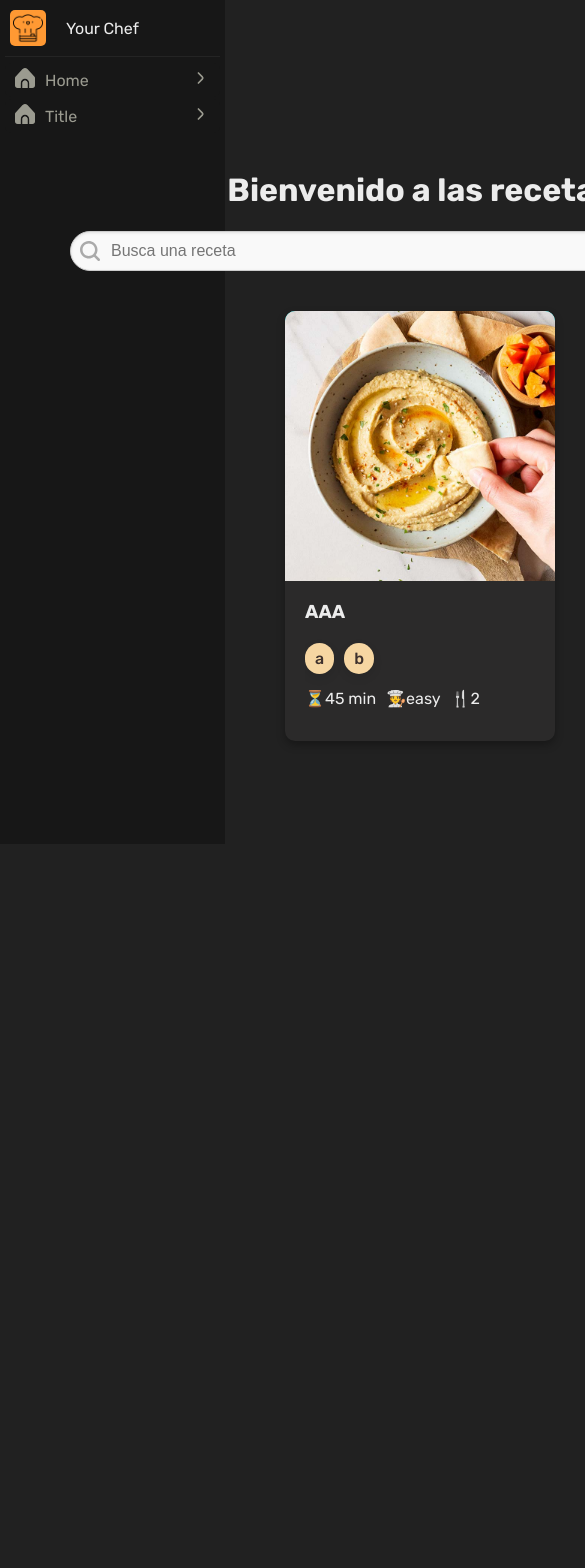
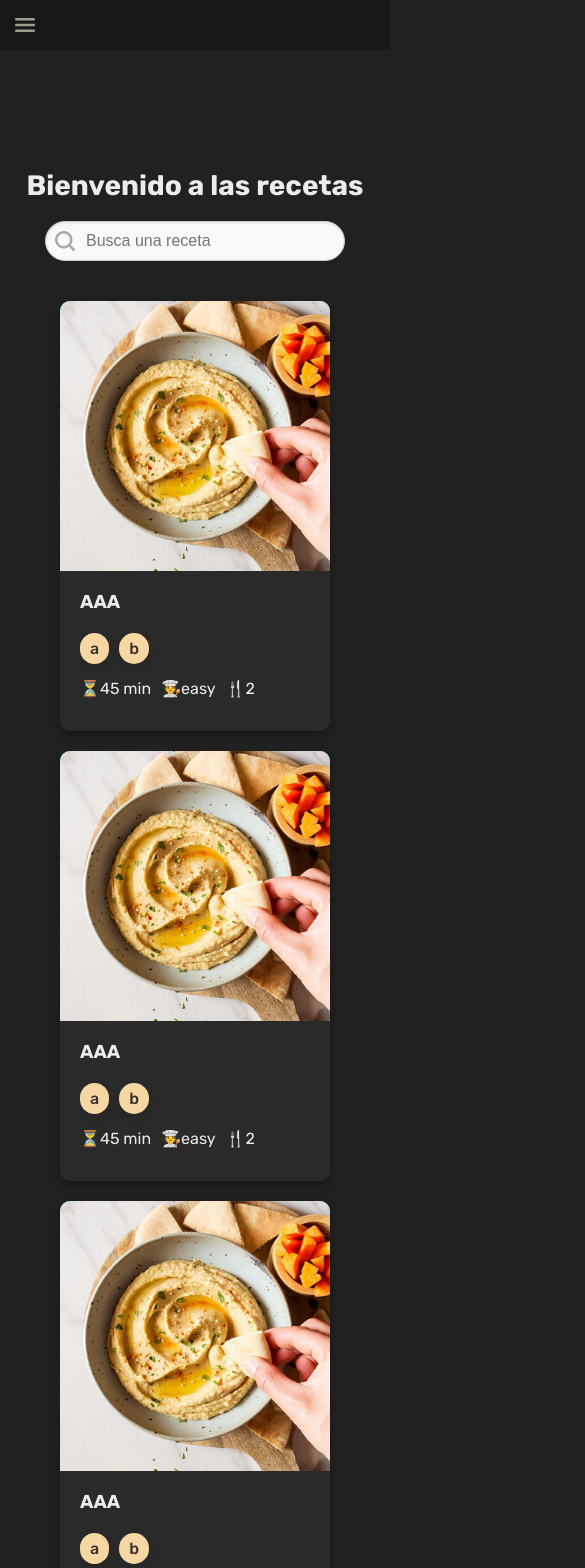
Before and after one commit to GerardRuica/Gero-Universe, an Angular app in the folder gero-universe-app/: page /your-chef/recipes in a window 390 px wide. Shown: the top 1568 px of the page, 585 px wide, since content can reach past the window. Before the commit the page ends 844 px from the top, so only its background shows below. Built offline with nearby package versions, Linux system fonts and the light colour scheme.

Commit message:
sidebar fixes

```diff
--- a/gero-universe-app/src/app/features/your-chef/components/sidebar-your-chef/sidebar-your-chef.component.scss
+++ b/gero-universe-app/src/app/features/your-chef/components/sidebar-your-chef/sidebar-your-chef.component.scss
@@ -0,0 +1,3 @@
+:host {
+  z-index: 1;
+}
--- a/gero-universe-app/src/app/features/your-chef/pages/your-chef-main-page/your-chef-main-page.component.scss
+++ b/gero-universe-app/src/app/features/your-chef/pages/your-chef-main-page/your-chef-main-page.component.scss
@@ -16,3 +16,9 @@
   width: 100%;
   height: 100%;
 }
+
+@media (max-width: 900px) {
+  .content {
+    margin-left: 0;
+  }
+}
--- a/gero-universe-app/src/app/features/your-chef/pages/your-chef-recipes-page/recipes-page.component.html
+++ b/gero-universe-app/src/app/features/your-chef/pages/your-chef-recipes-page/recipes-page.component.html
@@ -13,4 +13,20 @@
     [difficulty]="'easy'"
     [people]="2"
   ></recipe-card>
+  <recipe-card
+    [imageSrc]="'./assets/images/examples/hummus.jpg'"
+    [title]="'AAA'"
+    [principalIngredients]="['a', 'b']"
+    [time]="'45 min'"
+    [difficulty]="'easy'"
+    [people]="2"
+  ></recipe-card>
+  <recipe-card
+    [imageSrc]="'./assets/images/examples/hummus.jpg'"
+    [title]="'AAA'"
+    [principalIngredients]="['a', 'b']"
+    [time]="'45 min'"
+    [difficulty]="'easy'"
+    [people]="2"
+  ></recipe-card>
 </div>
--- a/gero-universe-app/src/app/features/your-chef/pages/your-chef-recipes-page/recipes-page.component.scss
+++ b/gero-universe-app/src/app/features/your-chef/pages/your-chef-recipes-page/recipes-page.component.scss
@@ -11,7 +11,7 @@
   flex-direction: column;
   align-items: center;
   justify-content: center;
-  margin-top: 150px;
+  margin: 150px 0 0 0;
   width: 100%;
 }
 
@@ -36,3 +36,19 @@
   height: 350px;
   border-radius: 20px;
 }
+
+@media (max-width: 1000px) {
+  .search-container {
+    width: 500px;
+  }
+}
+
+@media (max-width: 500px) {
+  h1 {
+    font-size: 28px;
+  }
+
+  .search-container {
+    width: 300px;
+  }
+}
--- a/gero-universe-app/src/app/shared/layout/sidebar/sidebar.component.html
+++ b/gero-universe-app/src/app/shared/layout/sidebar/sidebar.component.html
@@ -1,9 +1,49 @@
-<div class="sidebar" [style.background-color]="sidebarColor">
-  <div class="logo">
-    <div class="img-container" [style.background-color]="logoBackgroundColor">
+<div class="navbar" [style.background-color]="sidebarColor">
+  <div class="toggle-button">
+    <button (click)="toggleSidebar()">
+      <svg xmlns="http://www.w3.org/2000/svg" viewBox="0 0 512 512">
+        <g>
+          <path
+            d="M480,224H32c-17.673,0-32,14.327-32,32s14.327,32,32,32h448c17.673,0,32-14.327,32-32S497.673,224,480,224z"
+          />
+          <path
+            d="M32,138.667h448c17.673,0,32-14.327,32-32s-14.327-32-32-32H32c-17.673,0-32,14.327-32,32S14.327,138.667,32,138.667z"
+          />
+          <path
+            d="M480,373.333H32c-17.673,0-32,14.327-32,32s14.327,32,32,32h448c17.673,0,32-14.327,32-32S497.673,373.333,480,373.333z"
+          />
+        </g>
+      </svg>
+    </button>
+  </div>
+</div>
+<div
+  class="sidebar"
+  [ngStyle]="{
+    'background-color': sidebarColor,
+    display: !opened && isSmallScreen ? 'none' : 'block',
+    overflow: !opened && isSmallScreen ? 'hidden' : 'visible'
+  }"
+>
+  <div class="header">
+    <div
+      class="img-container"
+      [ngStyle]="{ 'background-color': logoBackgroundColor }"
+    >
       <img [src]="logo" />
     </div>
-    <p>{{ title }}</p>
+    <div class="title">
+      <p>{{ title }}</p>
+    </div>
+    <div *ngIf="isSmallScreen" class="close-button">
+      <button (click)="toggleSidebar()">
+        <svg xmlns="http://www.w3.org/2000/svg" viewBox="0 0 24 24">
+          <path
+            d="M24,1V23c0,.55-.45,1-1,1s-1-.45-1-1V1c0-.55,.45-1,1-1s1,.45,1,1Zm-5,10H2.58L6.72,6.69c.38-.4,.37-1.03-.03-1.41-.4-.38-1.03-.37-1.41,.03L.88,9.88c-.57,.57-.88,1.32-.88,2.12s.31,1.55,.87,2.11l4.41,4.59c.2,.2,.46,.31,.72,.31s.5-.09,.69-.28c.4-.38,.41-1.02,.03-1.41L2.58,13H19c.55,0,1-.45,1-1s-.45-1-1-1Z"
+          />
+        </svg>
+      </button>
+    </div>
   </div>
   <hr class="separator" />
   <div class="content">
--- a/gero-universe-app/src/app/shared/layout/sidebar/sidebar.component.scss
+++ b/gero-universe-app/src/app/shared/layout/sidebar/sidebar.component.scss
@@ -2,9 +2,10 @@
   position: fixed;
   height: 100%;
   width: var(--sidebar-width);
+  box-shadow: 5px 0 15px rgba(0, 0, 0, 0.3);
 }
 
-.logo {
+.header {
   align-items: center;
   display: flex;
   flex-direction: row;
@@ -15,6 +16,19 @@
     display: flex;
     align-items: center;
     justify-content: center;
+  }
+
+  .close-button {
+    padding: 5px 7px 5px 5px;
+    width: 20px;
+    height: 20px;
+    margin-left: auto;
+    margin-right: 15px;
+  }
+
+  .close-button:hover {
+    background-color: #222222;
+    border-radius: 5px;
   }
 
   img {
@@ -41,3 +55,30 @@
   width: 100%;
   padding: 5px 0 5px 0;
 }
+
+.navbar {
+  display: none;
+  position: fixed;
+  height: 50px;
+  width: 100%;
+  flex-direction: row;
+  align-items: center;
+
+  .toggle-button {
+    margin-left: 10px;
+    padding: 5px;
+    height: 20px;
+    width: 20px;
+  }
+
+  .toggle-button:hover {
+    background-color: #222222;
+    border-radius: 5px;
+  }
+}
+
+@media (max-width: 900px) {
+  .navbar {
+    display: flex;
+  }
+}
--- a/gero-universe-app/src/app/shared/layout/sidebar/sidebar.component.ts
+++ b/gero-universe-app/src/app/shared/layout/sidebar/sidebar.component.ts
@@ -1,8 +1,9 @@
-import { Component, Input } from '@angular/core';
+import { CommonModule } from '@angular/common';
+import { Component, HostListener, Input } from '@angular/core';
 
 @Component({
   selector: 'sidebar',
-  imports: [],
+  imports: [CommonModule],
   templateUrl: './sidebar.component.html',
   styleUrl: './sidebar.component.scss',
 })
@@ -11,4 +12,26 @@ export class SidebarComponent {
   @Input() logo: string = '';
   @Input() logoBackgroundColor: string = '';
   @Input() title: string = '';
+
+  public screenWidth: number = window.innerWidth;
+  public opened: boolean = false;
+  public isSmallScreen: boolean = false;
+
+  constructor() {
+    this.checkScreenSize();
+  }
+
+  @HostListener('window:resize', ['$event'])
+  onResize(event: Event) {
+    this.screenWidth = window.innerWidth;
+    this.checkScreenSize();
+  }
+
+  public checkScreenSize() {
+    this.isSmallScreen = this.screenWidth < 900;
+  }
+
+  public toggleSidebar() {
+    this.opened = !this.opened;
+  }
 }
```
Also changed, not shown: gero-universe-app/public/assets/icons/arrow-left-from-line.svg (added), gero-universe-app/public/assets/icons/menu-burger.svg (added).
